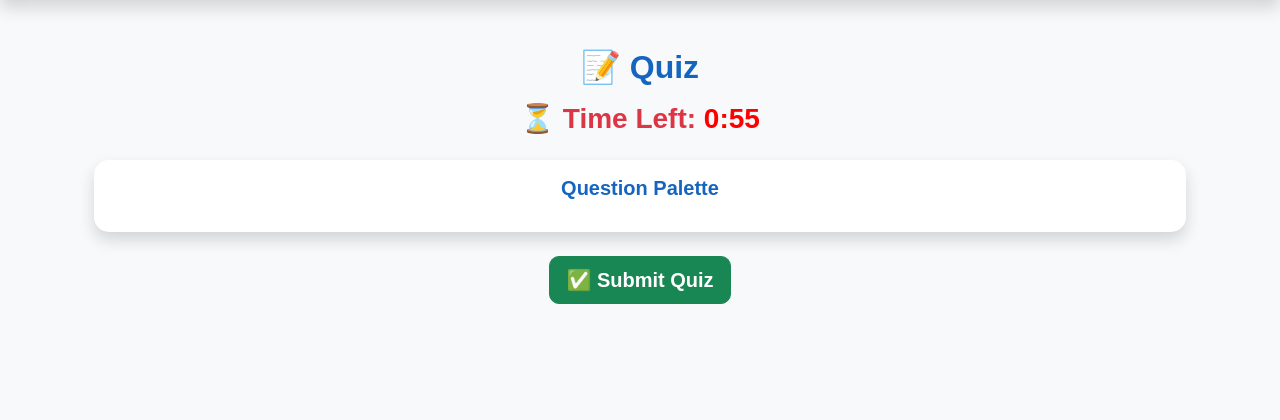
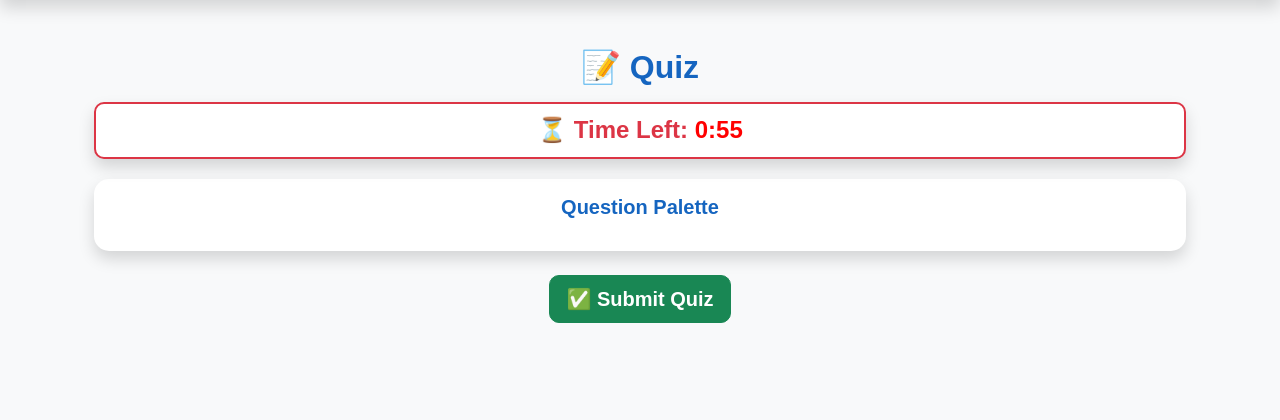
Before and after one commit to shikha-varshney1419/SmartQuizApp, a Flask app: page /quiz/1/1 in a window 1280 px wide. Shown: the part 62-482 px from the top of the page. Run offline with Flask 3, Linux system fonts and the light colour scheme; the visitor is signed in with stand-in values (Sample User, id 1); data that the repository does not hold is empty.

Commit message:
Make quiz timer sticky

```diff
--- a/static/css/style.css
+++ b/static/css/style.css
@@ -158,3 +158,27 @@ input[type="radio"]{
 }
 
 }
+
+/* Sticky Quiz Timer */
+
+#stickyTimer{
+
+    position: sticky;
+
+    top: 0;
+
+    z-index: 1000;
+
+    background: white;
+
+    padding: 12px;
+
+    text-align: center;
+
+    border-radius: 10px;
+
+    margin-bottom: 20px;
+
+    border: 2px solid #dc3545;
+
+}
--- a/templates/quiz.html
+++ b/templates/quiz.html
@@ -8,12 +8,17 @@
         📝 {{ topic_name }}
     </h2>
 
-    <!-- Timer -->
-    <div class="text-center mb-4">
-        <h3 class="text-danger">
+    <!-- Sticky Timer -->
+
+    <div id="stickyTimer" class="shadow">
+
+        <h4 class="mb-0 text-danger fw-bold">
+
             ⏳ Time Left:
             <span id="timer">10:00</span>
-        </h3>
+
+        </h4>
+
     </div>
 
     <form action="/submit_quiz/{{ subject_id }}/{{ topic_id }}" method="POST">
```
